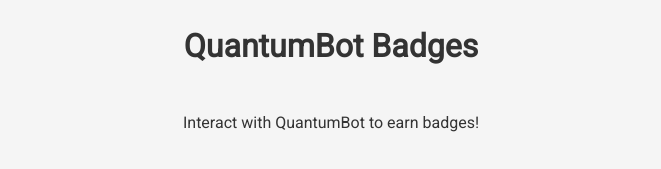
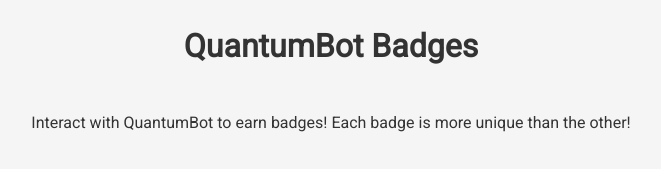
Before and after one commit to KuganKannan/QuantumBot, a website: page badges.html in a window 1280 px wide. Shown: the whole page, without its empty margins (309-970 px from the left). Drawn offline with Linux system fonts and the light colour scheme.

Commit message:
Updated QuantumBot batch content

```diff
--- a/badges.html
+++ b/badges.html
@@ -21,7 +21,7 @@
 <body>
 
     <h1>QuantumBot Badges</h1>
-    <p>Interact with QuantumBot to earn badges!</p>
+    <p>Interact with QuantumBot to earn badges! Each badge is more unique than the other!</p>
 
     <!-- Badge Container -->
     <div id="badge-container">
```
